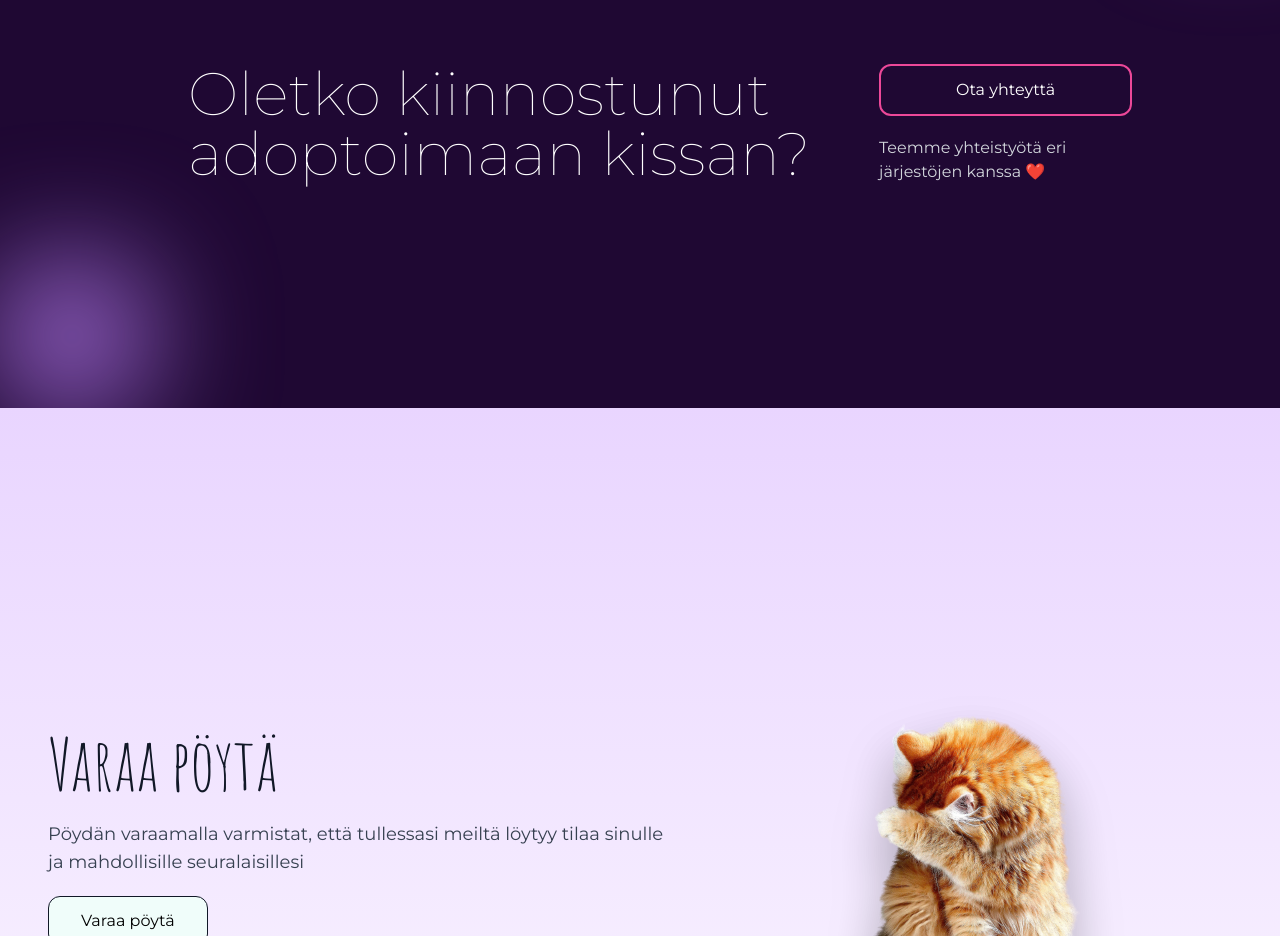
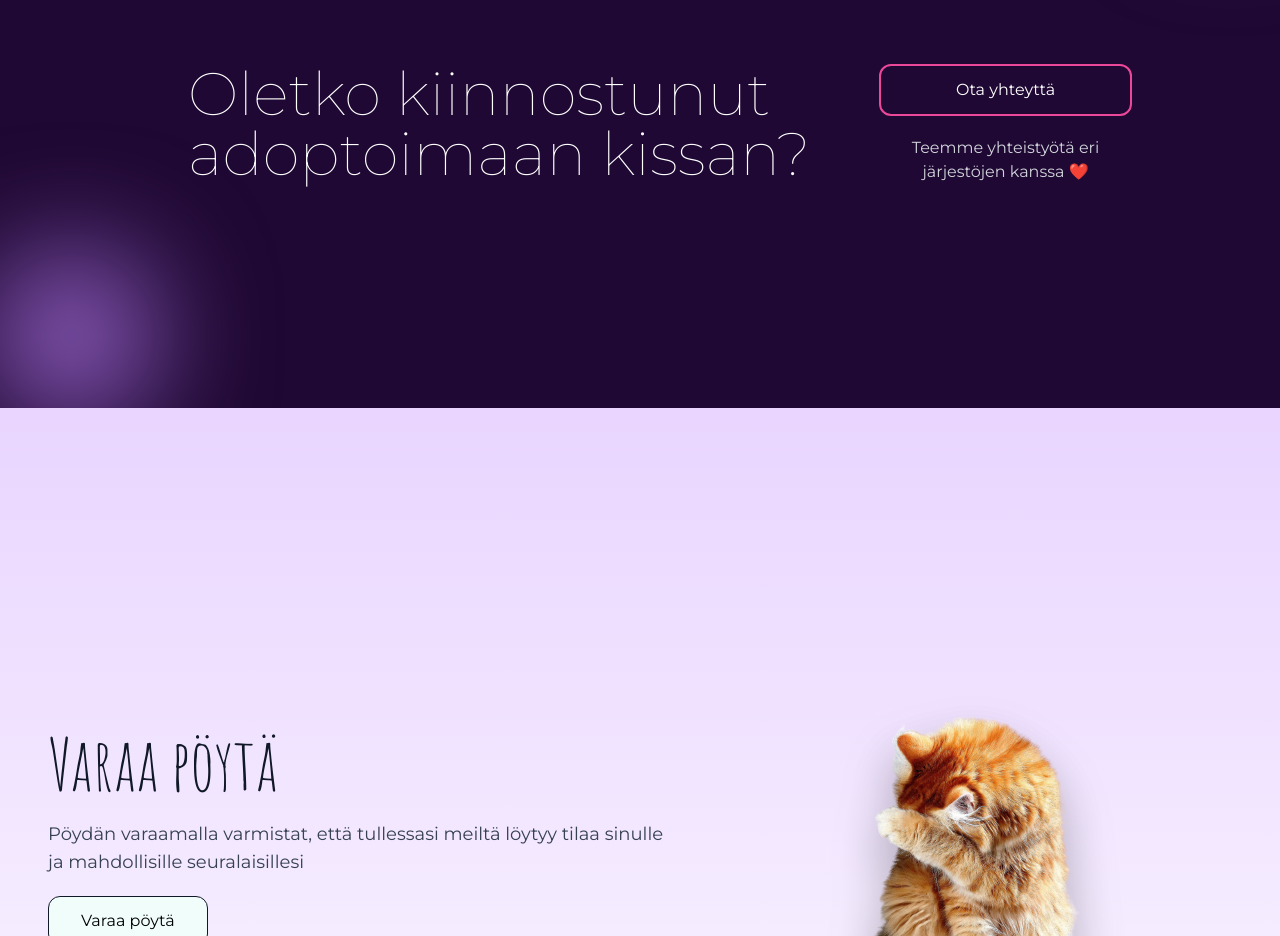
Before and after one commit to villetoimela/templates-cat-cafe, a Next.js app: page /menu in a window 1280 px wide. Shown: the part 1040-1976 px from the top of the page. Built offline with nearby package versions, Linux system fonts and the light colour scheme.

Commit message:
Minor changes here and there. typos etc.

```diff
--- a/components/call-to-action.jsx
+++ b/components/call-to-action.jsx
@@ -15,7 +15,7 @@ const CallToAction = (props) => {
                             text={props.buttonText}
                             url="#"
                         />
-                        <p className="text-gray-300 mt-2"> {props.text} ❤️</p>
+                        <p className="text-gray-300 mt-2 sm:text-center"> {props.text} ❤️</p>
                     </div>
                 </div>
             </div>
--- a/components/event.jsx
+++ b/components/event.jsx
@@ -5,7 +5,7 @@ const Event = (props) => {
         <div className="max-w-3xl pb-8 mx-auto font-serif md:py-12 lg:py-16">
             <div className="pb-8 border-b md:px-8 md:pb-12 lg:pb-16 border-purple-200 dark:border-gray-750 sm:text-center">
                 <div className="block mb-10">
-                    <img src={props.imgSrc} className="object-cover object-center w-full md:rounded h-72" />
+                    <img src={props.imgSrc} className="object-cover object-center w-full md:rounded h-72 shadow-2xl" />
                 </div>
 
                 <div className="w-full px-6 md:px-0">
--- a/pages/tapahtumat.js
+++ b/pages/tapahtumat.js
@@ -9,7 +9,7 @@ const Tapahtumat = () => {
 
             <section className="w-full bg-gradient-to-t from-purple-200 via-purple-50 to-purple-200 pt-44 pb-14 lg:pb-20">
                 <PrimaryHeader
-                    title="Sillointällöin meillä tapahtuu!"
+                    title="Silloin tällöin meillä tapahtuu!"
                     text="Meiltä löytyy esimerkiksi Kissajoogaa, sleepover partyjä kahvilassamme sekä muuta mukavaa"
                 />
 
```
